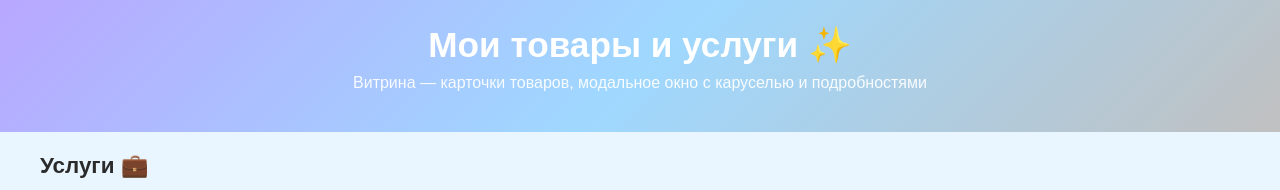
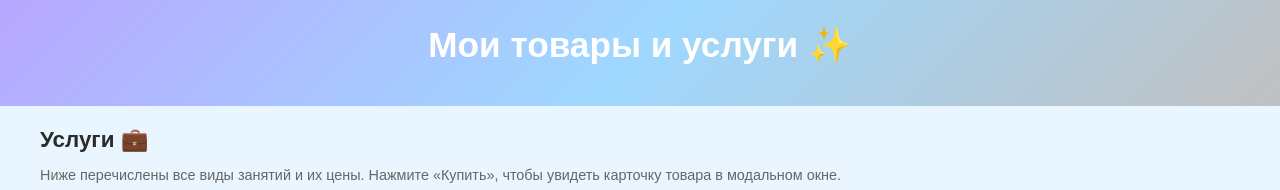
Before and after one commit to DinaraTutor/website, a plain HTML site: page index.html in a window 1280 px wide. Shown: the top 190 px of the page. Drawn offline with Linux system fonts and the light colour scheme.

Commit message:
Update index.html

```diff
--- a/index.html
+++ b/index.html
@@ -48,7 +48,7 @@
 
 <header>
   <h1>Мои товары и услуги ✨</h1>
-  <p style="margin-top:8px; color:rgba(255,255,255,0.92);">Витрина — карточки товаров, модальное окно с каруселью и подробностями</p>
+  <p style="margin-top:8px; color:rgba(255,255,255,0.92);"></p>
 </header>
 
 <div class="wrap">
```
